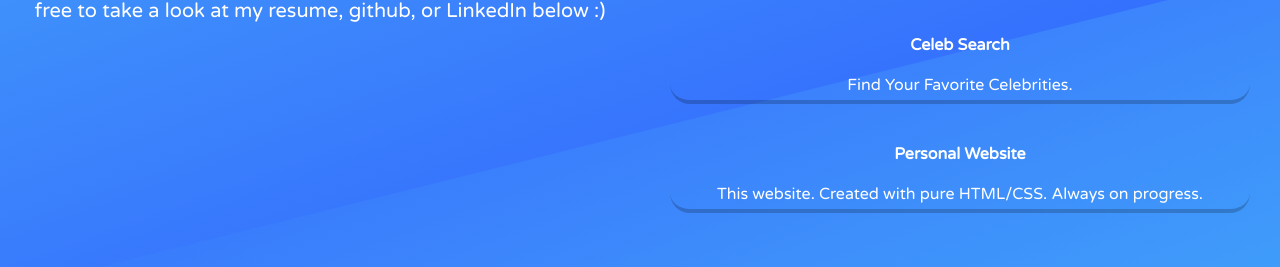
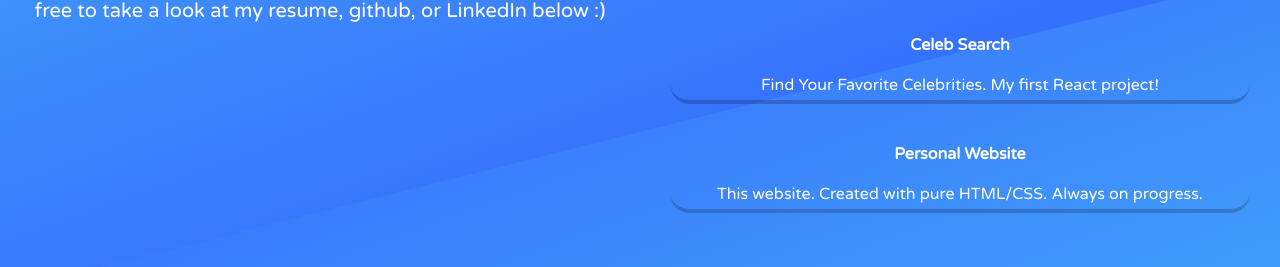
Before and after one commit to edbertlinardi/edbertlinardi.github.io, a plain HTML site: page index.html in a window 1280 px wide. Shown: the part 378-645 px from the top of the page. Drawn offline with Linux system fonts and the light colour scheme.

Commit message:
Update project desc

```diff
--- a/index.html
+++ b/index.html
@@ -67,7 +67,7 @@
                             Celeb Search
                         </div>
                         <div class='content'>
-                            Find Your Favorite Celebrities.
+                            Find Your Favorite Celebrities. My first React project!
                         </div>
                     </li>
                 </a>
```
